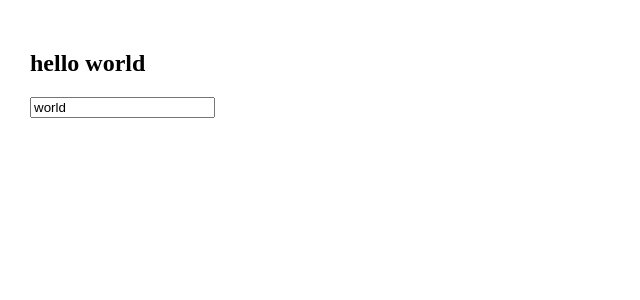
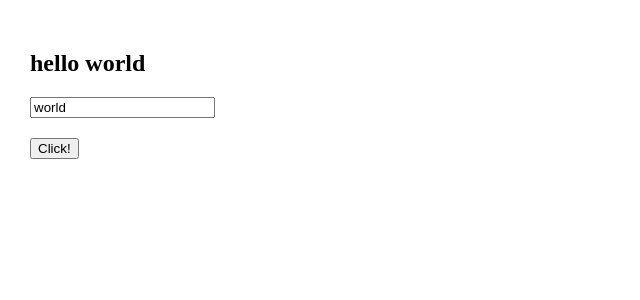
Before and after one commit to saitolume/react-redux-ts, a React app: page / in a window 1280 px wide. Shown: the top 300 px of the page, without its empty margins (0-640 px from the left). Built offline with nearby package versions, Linux system fonts and the light colour scheme.

Commit message:
feat: add button

```diff
--- a/src/components/App.tsx
+++ b/src/components/App.tsx
@@ -1,5 +1,7 @@
 import React, { FC, useState } from 'react';
 import styled from 'styled-components';
+
+import { Button } from './atoms/Button';
 
 export const App: FC = () => {
   const [input, setInput] = useState<string>('world');
@@ -14,6 +16,7 @@ export const App: FC = () => {
         <h2>hello {input}</h2>
         <input type="text" value={input} onChange={updateMessage} />
       </LocalStateArea>
+      <Button>Click!</Button>
     </Wrapper>
   );
 };
--- /dev/null
+++ b/src/components/atoms/Button/index.tsx
@@ -0,0 +1,14 @@
+import React, { FC } from 'react';
+import styled from 'styled-components';
+
+interface Props {
+  color?: string;
+}
+
+export const Button: FC<Props> = props => {
+  return <Btn color={props.color}>{props.children}</Btn>;
+};
+
+const Btn = styled.button`
+  background-color: ${props => props.color};
+`;
```
Also changed, not shown: 1 other file (tests, documents, lock files or other folders).
